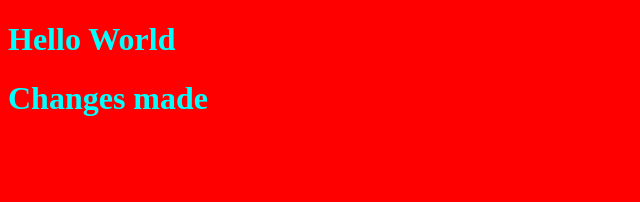
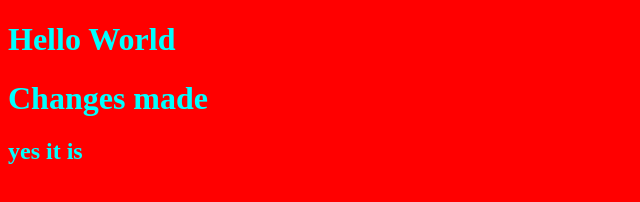
Before and after one commit to sanyamj-081/tech-m-3, a plain HTML site: page index.html in a window 1280 px wide. Shown: the full height of the page, 0-640 px from the left. Drawn offline with Linux system fonts and the light colour scheme.

Commit message:
Update index.html

```diff
--- a/index.html
+++ b/index.html
@@ -5,4 +5,5 @@
 <body>
     <h1> Hello World </h1>
     <h1> Changes made</h1>
+    <h2> yes it is</h2>
 </body>
```
